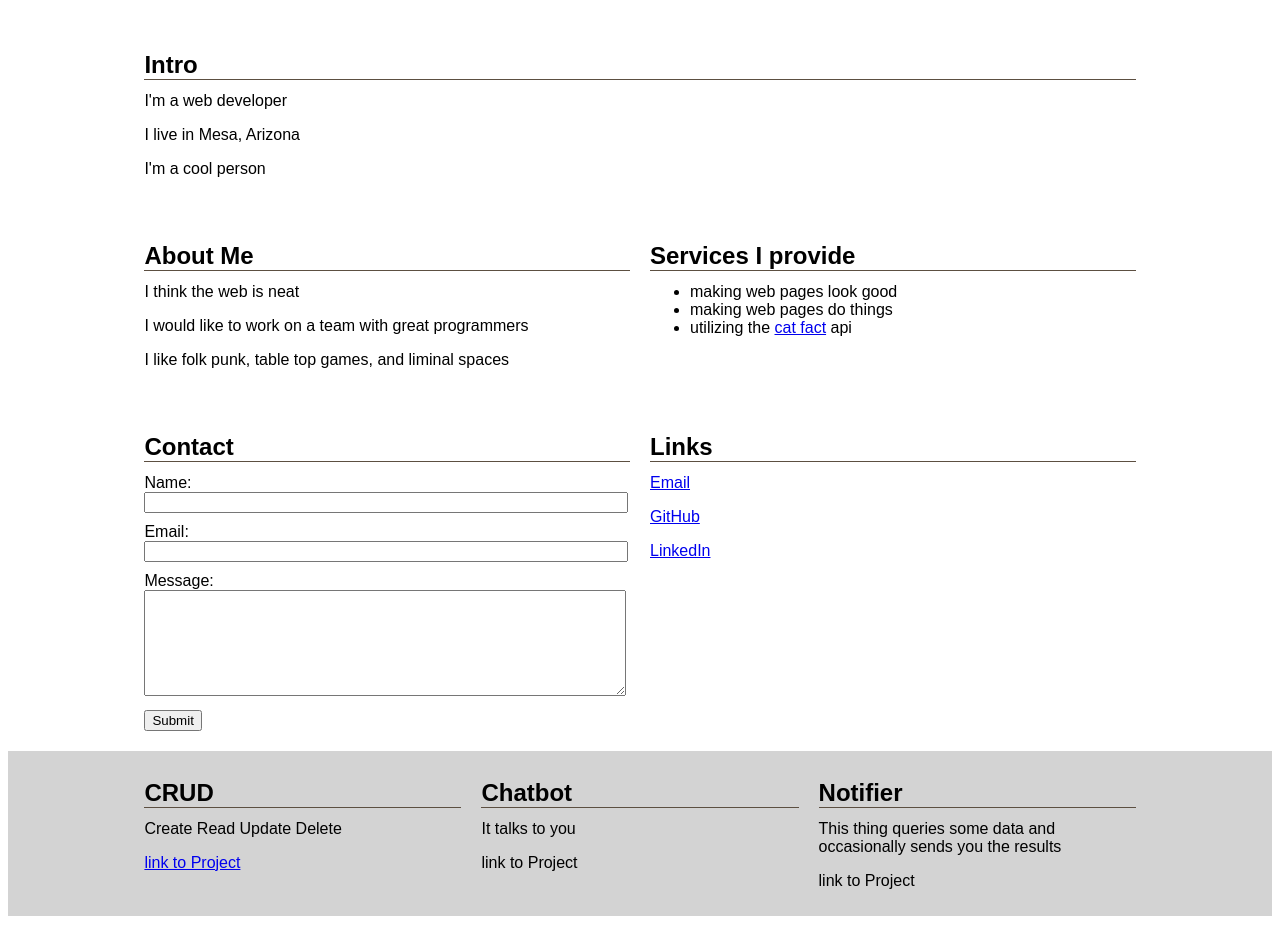
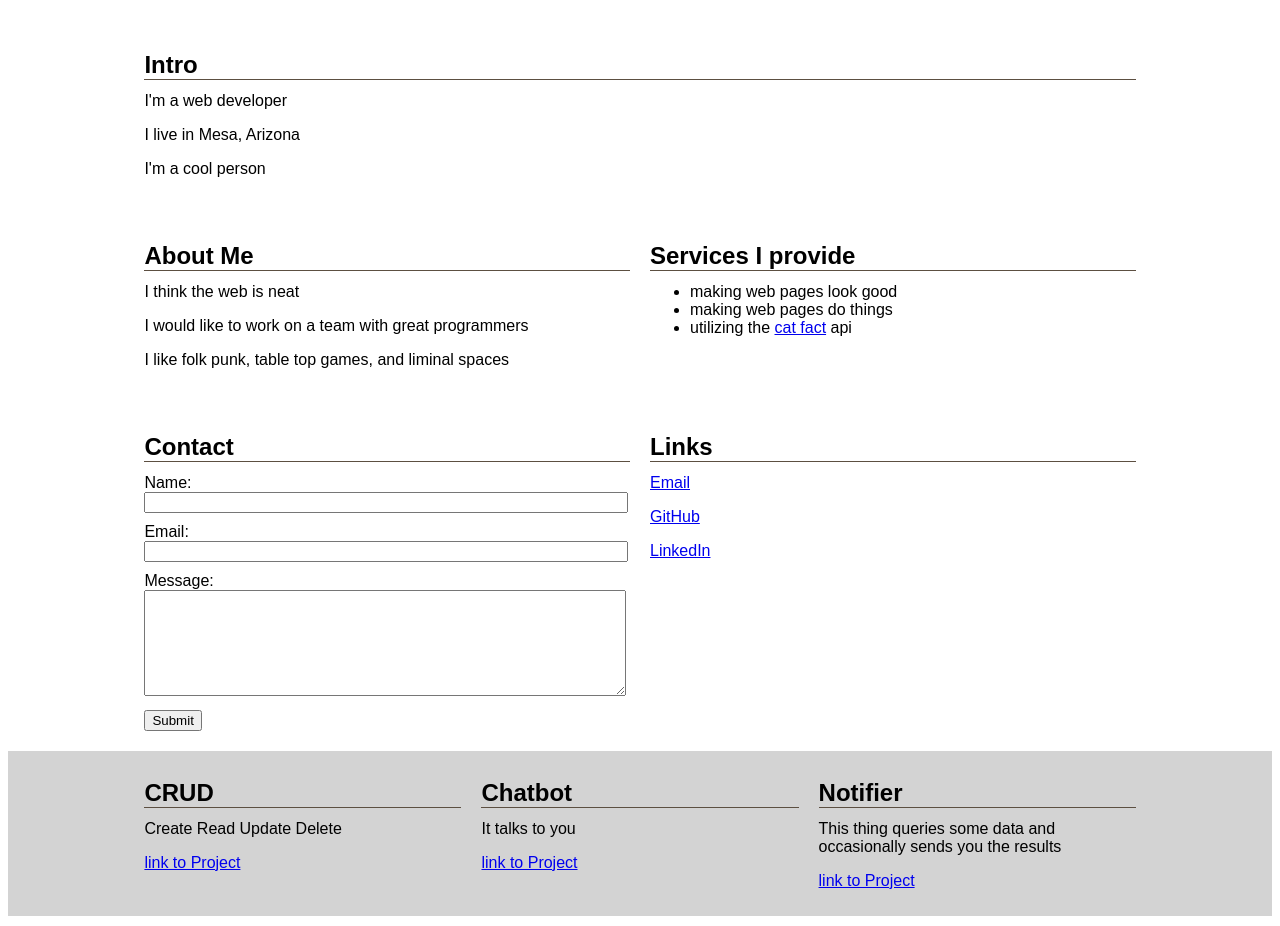
Before and after one commit to Klordok/dimensional-anchor, a plain HTML site: page index.html in a window 1280 px wide. Shown: the part 124-1050 px from the top of the page. Drawn offline with Linux system fonts and the light colour scheme.

Commit message:
added project links

```diff
--- a/index.html
+++ b/index.html
@@ -121,12 +121,12 @@ Page Content Requirements
                 <div class="item">
                     <h2>Chatbot</h2>
                     <p>It talks to you</p>
-                    <p>link to Project</p>
+                    <p><a href="https://github.com/KelseyKrehbiel/chatbot" target="_blank">link to Project</a></p>
                 </div>
                 <div class="item">
                     <h2>Notifier</h2>
                     <p>This thing queries some data and occasionally sends you the results</p>
-                    <p>link to Project</p>
+                    <p><a href="https://github.com/KelseyKrehbiel/notifier" target="_blank">link to Project</a></p>
                 </div>
             </section>
         </main>
```
